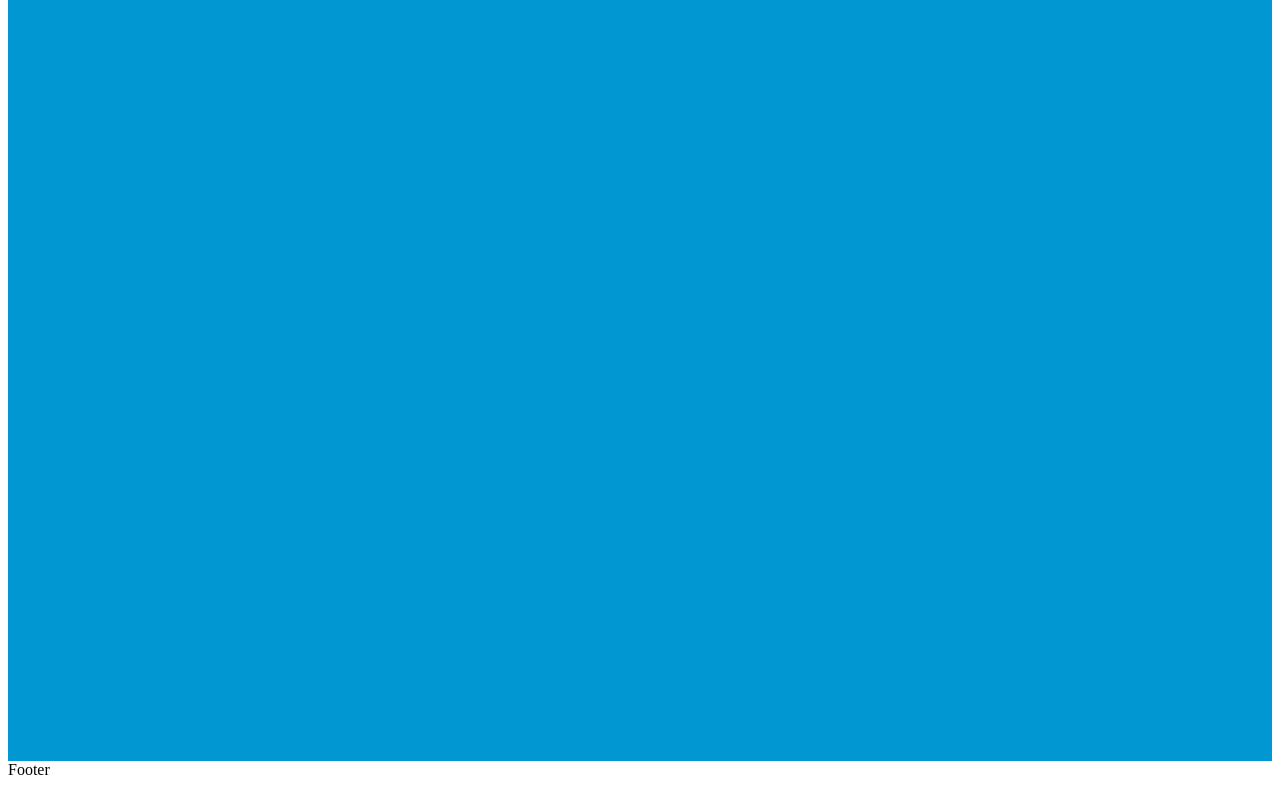
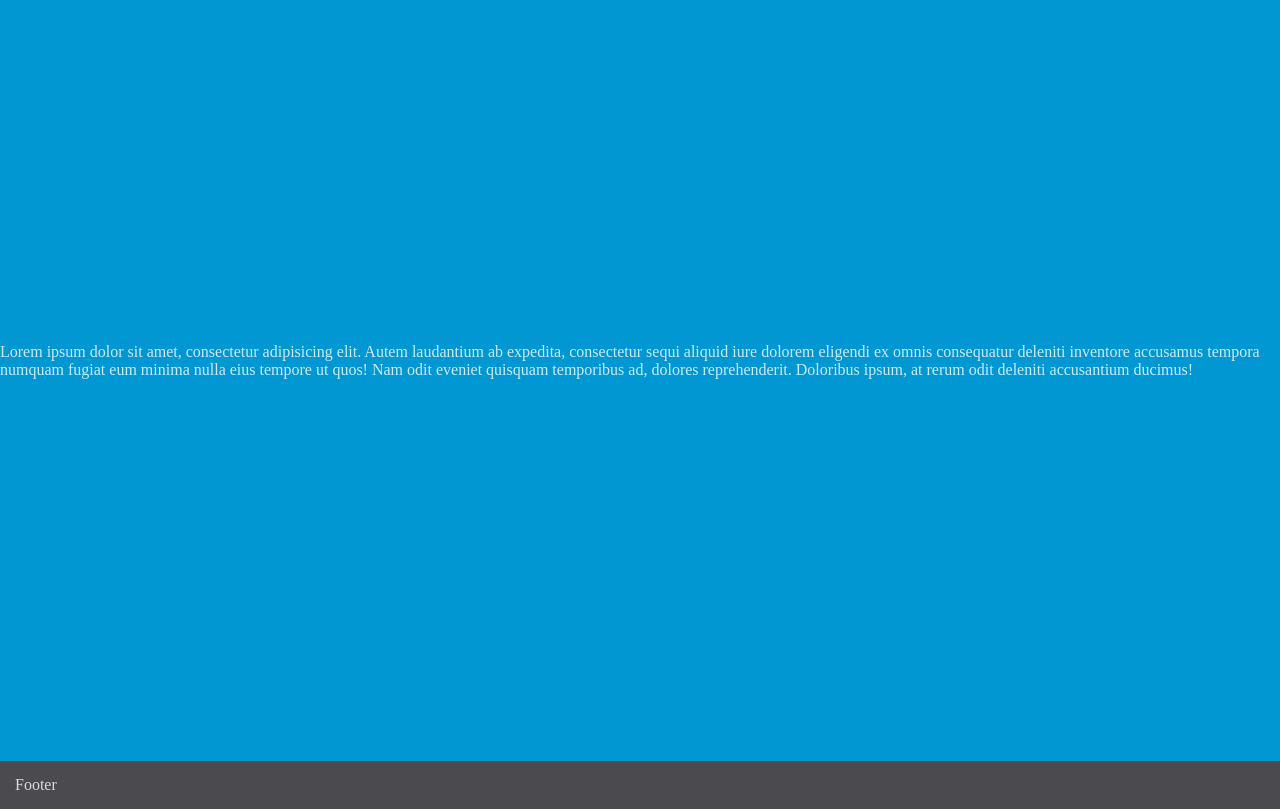
Before and after one commit to Dom-888/Mini-Project--Responsive-Design, a plain HTML site: page index.html in a window 1280 px wide. Shown: the part 55-864 px from the top of the page. Before the commit the page ends 834 px from the top, so only its background shows below. Drawn offline with Linux system fonts and the light colour scheme.

Commit message:
Updated style 2

```diff
--- a/main.css
+++ b/main.css
@@ -1,5 +1,7 @@
 body, html {
     height: 100%;
+    margin: 0;
+    color: rgba(255, 255, 255, 0.8);
 }
 
 .header {
@@ -20,3 +22,18 @@ body, html {
     background-color: #0097d3;
     height: 100%;
 }
+
+.article, .aside {
+    position: relative;
+    top: 50%;
+    transform: translateY(-50%);
+}
+
+.section-paragraph {
+    font-size: 1em;
+}
+
+.footer {
+    background-color: #4a4a4f;
+    padding: 15px;
+}
```
